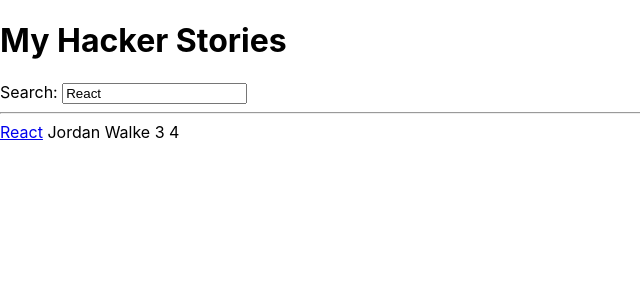
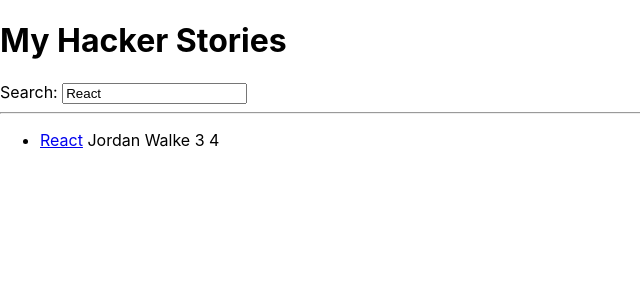
Before and after one commit to rayedbar/hacker-stories, a React (Create React App) app: page / in a window 1280 px wide. Shown: the top 300 px of the page, without its empty margins (0-640 px from the left). Built offline with nearby package versions, Linux system fonts and the light colour scheme.

Commit message:
refactor: Use React Fragments to clean-up extraneous divs

```diff
--- a/src/App.js
+++ b/src/App.js
@@ -43,32 +43,34 @@ const App = () => {
   );
 
   return (
-    <div>
+    <>
       <h1>My Hacker Stories</h1>
       <Search searchTerm={searchTerm} searchChangeHandler={searchChangeHandler} />
       <hr />
       <List stories={filteredStories} />
-    </div>
+    </>
   );
 }
 
 const Search = ({ searchTerm, searchChangeHandler }) =>
-  <div>
+  <>
     <label htmlFor='search'>Search:&nbsp;</label>
     <input id='search' type='text' value={searchTerm} onChange={searchChangeHandler} />
-  </div>
+  </>
 
 const List = ({ stories }) =>
-  stories.map(({ objectID, ...item }) => <Item key={objectID} {...item} />)
+  <ul>
+    {stories.map(({ objectID, ...item }) => <Item key={objectID} {...item} />)}
+  </ul>
 
 const Item = ({ title, url, author, num_comments, points }) =>
-  <div>
+  <li>
     <span>
       <a href={url}>{title}</a>
     </span>&nbsp;
     <span>{author}</span>&nbsp;
     <span>{num_comments}</span>&nbsp;
     <span>{points}</span>
-  </div>
+  </li>
 
 export default App;
```
